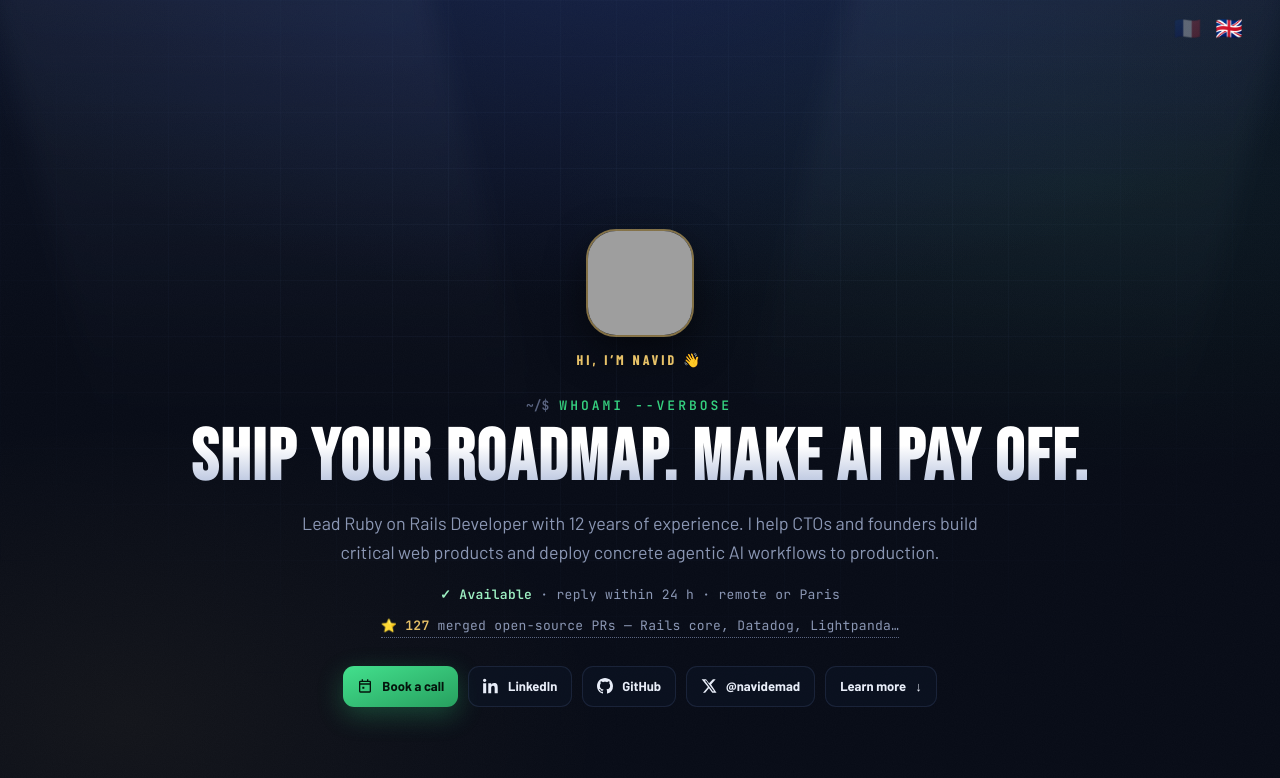
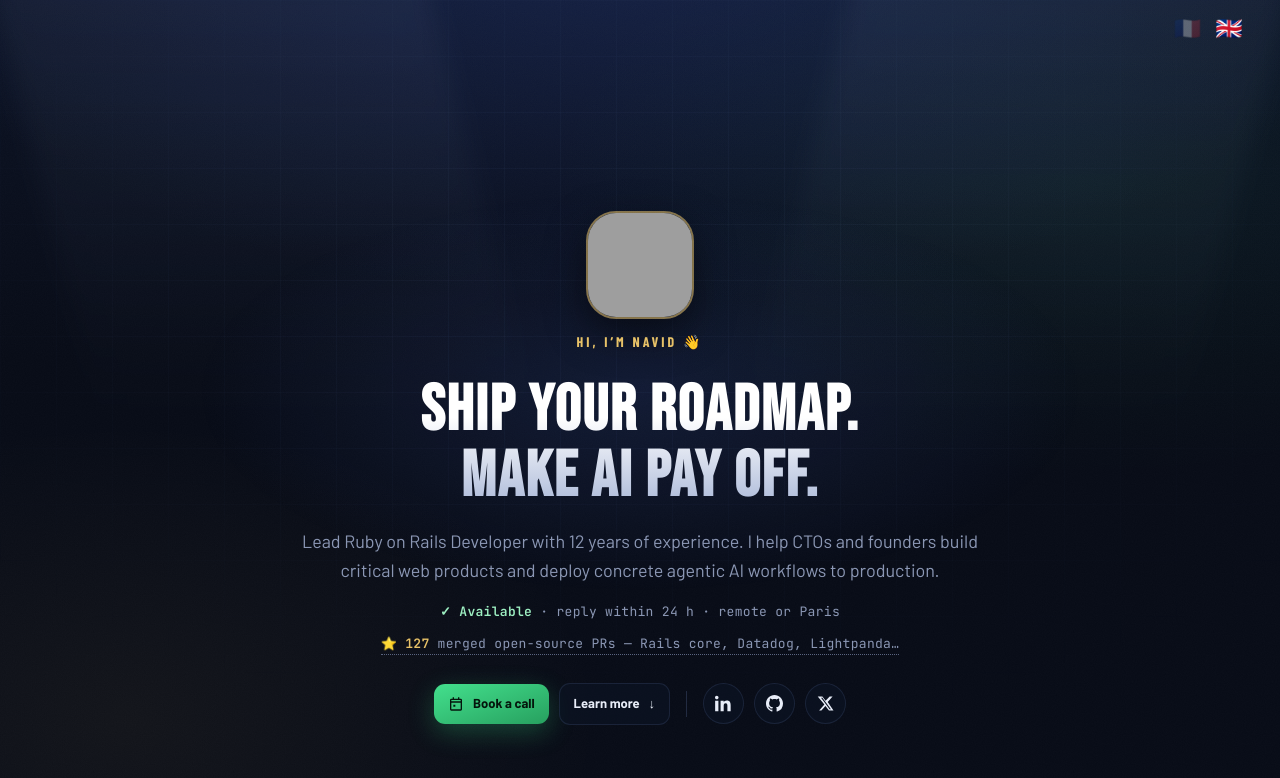
Before and after one commit to navidemad/navidemad.github.io, a Jekyll site: the page index.html, which Jekyll copies as it is, in a window 1280 px wide and 900 px high, cut to the strip 0-782 px from the top of the window. Shown: the top 778 px of the strip. Built offline with Jekyll 4.4.1, drawn with Linux system fonts in a browser that asks for light colours; grey boxes are pictures that could not be loaded.

Commit message:
Hero polish: controlled two-line title break, drop redundant terminal kicker, CTA hierarchy with icon socials, subtle halo

```diff
--- a/index.html
+++ b/index.html
@@ -133,7 +133,6 @@ header.top.shown { transform: none; opacity: 1; pointer-events: auto; }
 }
 .chip:hover { border-color: rgba(232, 194, 104, 0.5); transform: translateY(-1px); background: rgba(20, 30, 56, 0.8); }
 .chip svg { width: 15px; height: 15px; fill: currentColor; }
-.chip.lang { cursor: pointer; font-family: "JetBrains Mono", monospace; font-size: 12.5px; letter-spacing: 1px; }
 
 /* ---------- avatar badge ---------- */
 .avatar-badge { margin-bottom: 26px; }
@@ -151,17 +150,15 @@ header.top.shown { transform: none; opacity: 1; pointer-events: auto; }
 /* ---------- hero ---------- */
 .hero { padding: clamp(18px, 4vh, 56px) 0 0; display: flex; justify-content: center; flex: none; }
 .hero-copy { min-width: 0; max-width: 900px; text-align: center; }
-.kicker {
-  font-family: "JetBrains Mono", monospace; font-weight: 600; font-size: 13px;
-  letter-spacing: 3px; color: var(--green); text-transform: uppercase;
-  display: flex; align-items: center; justify-content: center; gap: 10px;
+.hero-copy { position: relative; }
+.hero-copy::before {
+  content: ""; position: absolute; inset: -12% -30%; z-index: -1; pointer-events: none;
+  background: radial-gradient(ellipse 55% 45% at 50% 38%, rgba(74, 108, 210, 0.16), transparent 70%);
 }
-.kicker::before { content: "~/$"; color: var(--ink-faint); letter-spacing: 0; }
-.cursor { display: inline-block; width: 0.45em; margin-left: 6px; background: var(--green); animation: blink 1.1s steps(1) infinite; }
-@keyframes blink { 50% { opacity: 0; } }
 h1 {
-  font-family: "Bebas Neue", sans-serif; font-size: clamp(44px, 5.6vw, 88px);
-  line-height: 0.95; letter-spacing: 2px; margin: 10px 0 16px;
+  font-family: "Bebas Neue", sans-serif; font-size: clamp(44px, 5vw, 80px);
+  text-wrap: balance;
+  line-height: 1.02; letter-spacing: 2px; margin: 14px 0 18px;
   background: linear-gradient(180deg, #ffffff 30%, #aab8d8);
   -webkit-background-clip: text; background-clip: text; -webkit-text-fill-color: transparent;
 }
@@ -183,7 +180,10 @@ h1 {
 .stars .off { color: rgba(122,152,214,0.25); }
 
 .cta-row { display: flex; flex-wrap: wrap; gap: 10px; justify-content: center; }
-.hero-copy .cta-row { margin-top: 28px; }
+.hero-copy .cta-row { margin-top: 28px; align-items: center; }
+.btn.icon { padding: 11px; border-radius: 50%; }
+.btn.icon svg { width: 17px; height: 17px; }
+.cta-sep { width: 1px; height: 26px; background: rgba(122, 152, 214, 0.22); margin: 0 6px; }
 .btn {
   display: inline-flex; align-items: center; gap: 9px; text-decoration: none;
   font-weight: 700; font-size: 13px; padding: 10px 14px; border-radius: 11px;
@@ -320,8 +320,7 @@ h1 {
         <img src="https://github.com/navidemad.png?size=200" alt="Navid Emad" width="84" height="84" loading="eager" />
         <p class="avatar-name" data-i18n="hero.greeting">Hi, I’m Navid 👋</p>
       </div>
-      <div class="kicker">whoami --verbose<span class="cursor" aria-hidden="true"></span></div>
-      <h1 data-i18n="hero.title">Ship your roadmap. Make AI pay off.</h1>
+      <h1 data-i18n-html="hero.title">Ship your roadmap.<br>Make AI pay off.</h1>
       <p class="scout-line" data-i18n-html="hero.intro">Lead Ruby on Rails Developer with <span id="years-inline">12</span> years of experience. I help CTOs and founders build critical web products and deploy concrete agentic AI workflows to production.</p>
       <div class="trust" data-i18n-html="hero.trust"><b>✓ Available</b> · reply within 24 h · remote or Paris</div>
       <a class="oss-line" href="https://github.com/search?q=is%3Apr+author%3Anavidemad+is%3Amerged+-user%3Anavidemad+-user%3Ayespark&type=pullrequests" target="_blank" rel="noopener"><span aria-hidden="true">⭐</span> <span id="oss-inline"><b>127</b> merged open-source PRs — Rails core, Datadog, Lightpanda…</span></a>
@@ -330,19 +329,17 @@ h1 {
           <svg viewBox="0 0 24 24"><path d="M7 2v2H5a2 2 0 00-2 2v14a2 2 0 002 2h14a2 2 0 002-2V6a2 2 0 00-2-2h-2V2h-2v2H9V2H7zm12 8v10H5V10h14zM5 8V6h14v2H5zm3 5h3v3H8v-3z"/></svg>
           <span data-i18n="cta.book">Book a call</span>
         </a>
-        <a class="btn ghost" href="https://www.linkedin.com/in/navidemad" target="_blank" rel="noopener">
+        <a class="btn ghost" href="#services"><span data-i18n="cta.more">Learn more</span> ↓</a>
+        <span class="cta-sep" aria-hidden="true"></span>
+        <a class="btn ghost icon" href="https://www.linkedin.com/in/navidemad" target="_blank" rel="noopener" aria-label="LinkedIn" title="LinkedIn">
           <svg viewBox="0 0 24 24"><path d="M4.98 3.5C4.98 4.88 3.87 6 2.5 6S0 4.88 0 3.5 1.12 1 2.5 1s2.48 1.12 2.48 2.5zM.2 8h4.6v14.8H.2V8zm7.7 0h4.4v2h.06c.6-1.15 2.1-2.36 4.3-2.36 4.6 0 5.44 3.03 5.44 6.96v8.2h-4.6v-7.3c0-1.74-.03-3.98-2.42-3.98-2.42 0-2.8 1.9-2.8 3.86v7.42H7.9V8z"/></svg>
-          LinkedIn
         </a>
-        <a class="btn ghost" href="https://github.com/navidemad" target="_blank" rel="noopener">
+        <a class="btn ghost icon" href="https://github.com/navidemad" target="_blank" rel="noopener" aria-label="GitHub" title="GitHub">
           <svg viewBox="0 0 16 16"><path d="M8 0C3.58 0 0 3.58 0 8c0 3.54 2.29 6.53 5.47 7.59.4.07.55-.17.55-.38 0-.19-.01-.82-.01-1.49-2.01.37-2.53-.49-2.69-.94-.09-.23-.48-.94-.82-1.13-.28-.15-.68-.52-.01-.53.63-.01 1.08.58 1.23.82.72 1.21 1.87.87 2.33.66.07-.52.28-.87.51-1.07-1.78-.2-3.64-.89-3.64-3.95 0-.87.31-1.59.82-2.15-.08-.2-.36-1.02.08-2.12 0 0 .67-.21 2.2.82.64-.18 1.32-.27 2-.27s1.36.09 2 .27c1.53-1.04 2.2-.82 2.2-.82.44 1.1.16 1.92.08 2.12.51.56.82 1.27.82 2.15 0 3.07-1.87 3.75-3.65 3.95.29.25.54.73.54 1.48 0 1.07-.01 1.93-.01 2.2 0 .21.15.46.55.38A8.01 8.01 0 0016 8c0-4.42-3.58-8-8-8z"/></svg>
-          GitHub
         </a>
-        <a class="btn ghost" href="https://x.com/navidemad" target="_blank" rel="noopener">
+        <a class="btn ghost icon" href="https://x.com/navidemad" target="_blank" rel="noopener" aria-label="X (Twitter)" title="X">
           <svg viewBox="0 0 24 24"><path d="M18.9 2H22l-6.9 7.9L23.3 22h-6.4l-5-6.6L6.2 22H3l7.4-8.5L1 2h6.6l4.5 6 5.8-6zm-1.1 18h1.8L7.6 3.9H5.7L17.8 20z"/></svg>
-          @navidemad
         </a>
-        <a class="btn ghost more" href="#services"><span data-i18n="cta.more">Learn more</span> ↓</a>
       </div>
     </div>
 
@@ -449,7 +446,7 @@ h1 {
         "cta.book": "Book a call",
         "cta.more": "Learn more",
         "cta.email": "Email me",
-        "hero.title": "Ship your roadmap. Make AI pay off.",
+        "hero.title": "Ship your roadmap.<br>Make AI pay off.",
         "hero.greeting": "Hi, I\u2019m Navid \ud83d\udc4b",
         "hero.intro": "Lead Ruby on Rails Developer with <span id=\"years-inline\">12</span> years of experience. I help CTOs and founders build critical web products and deploy concrete agentic AI workflows to production.",
         "hero.trust": "<b>\u2713 Available</b> \u00b7 reply within 24\u00a0h \u00b7 remote or Paris",
@@ -491,7 +488,7 @@ h1 {
         "cta.book": "R\u00e9server un appel",
         "cta.more": "En savoir plus",
         "cta.email": "\u00c9crivez-moi",
-        "hero.title": "Livrez votre roadmap. Rentabilisez l\u2019IA.",
+        "hero.title": "Livrez votre roadmap.<br>Rentabilisez l\u2019IA.",
         "hero.greeting": "Salut, moi c\u2019est Navid \ud83d\udc4b",
         "hero.intro": "Lead Developer Ruby on Rails avec <span id=\"years-inline\">12</span> ans d\u2019exp\u00e9rience. J\u2019aide les CTOs et fondateurs \u00e0 construire des produits web critiques et \u00e0 d\u00e9ployer des workflows IA agentiques concrets en production.",
         "hero.trust": "<b>\u2713 Disponible</b> \u00b7 r\u00e9ponse sous 24\u00a0h \u00b7 remote ou Paris",
```
